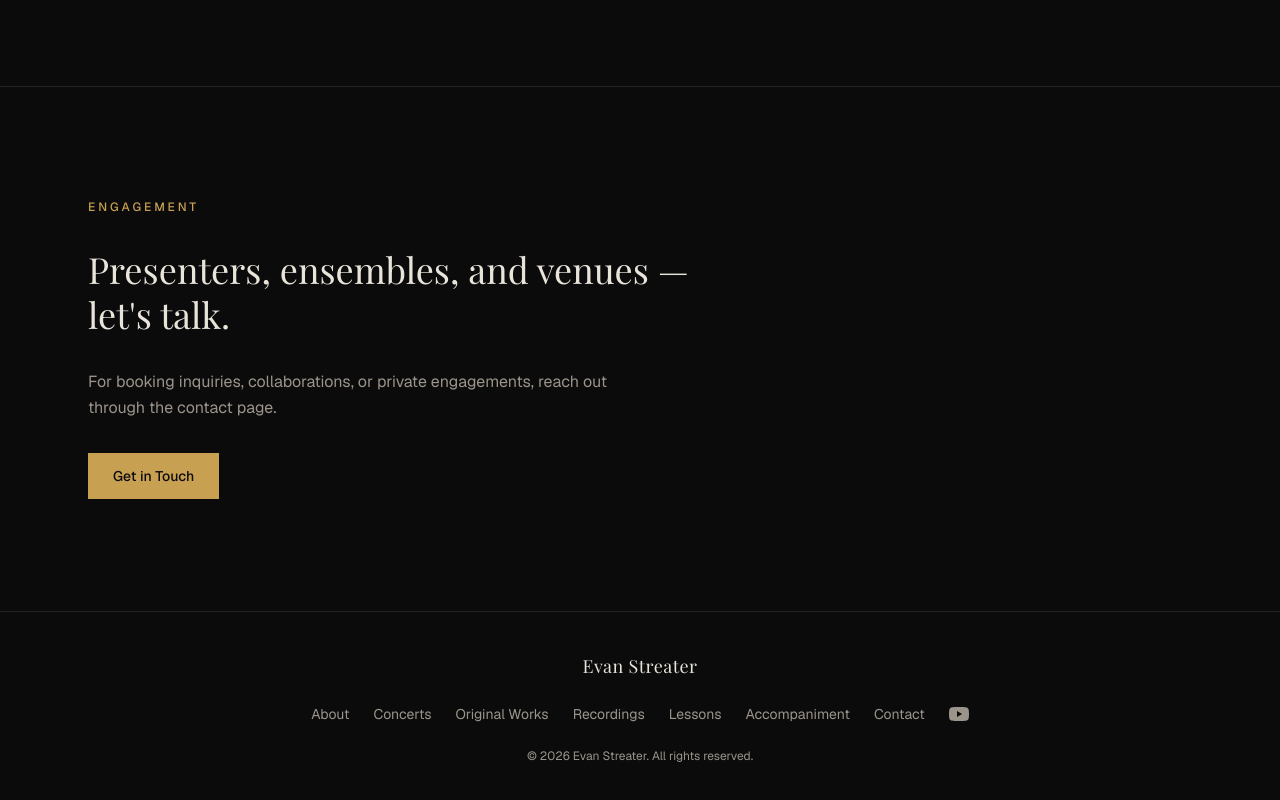
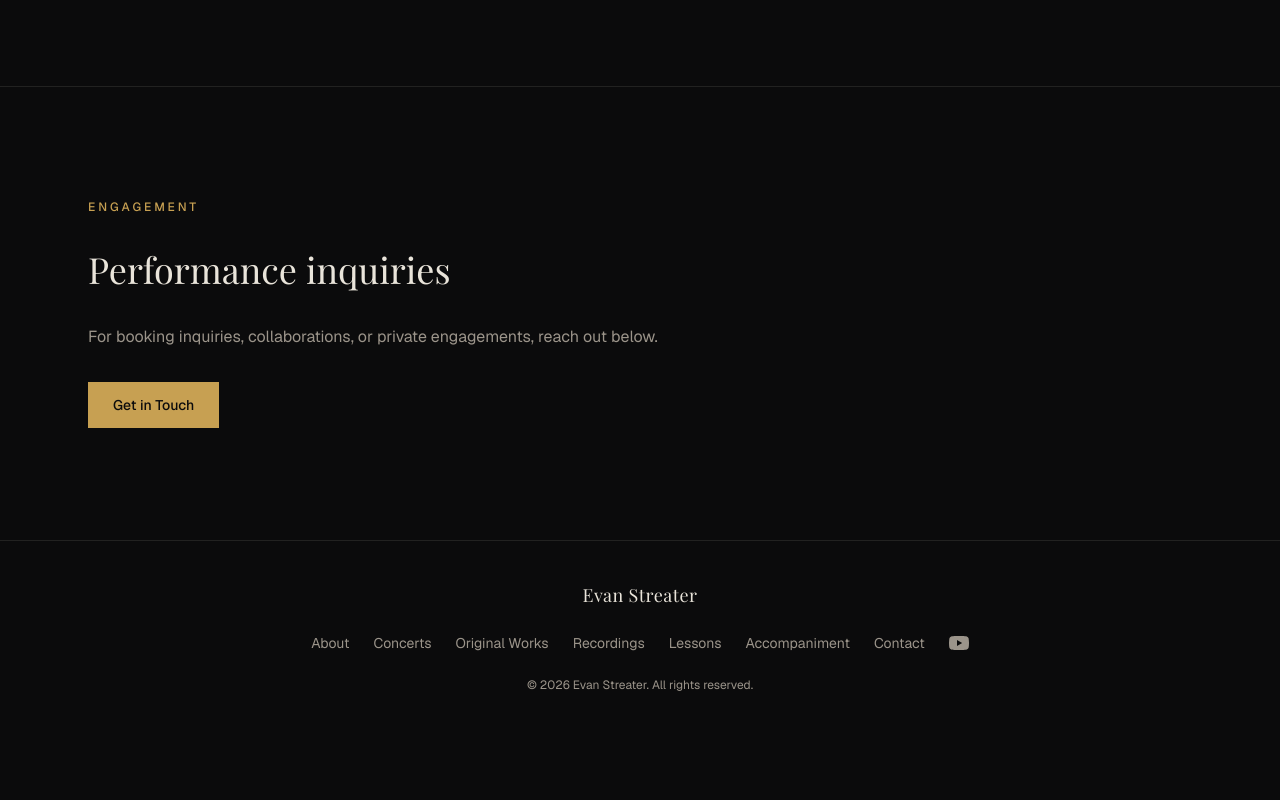
Before and after one commit to dolanmiu/Evan-Streater-Personal-Website, a Next.js app: page / in a window 1280 px wide. Shown: the part 2389-3189 px from the top of the page. After the commit the page ends 3122 px from the top, so only its background shows below. Built offline with nearby package versions, Linux system fonts and the light colour scheme; a web font is replaced by a local one.

Commit message:
style(home): change engagement CTA to Performance inquiries
Changed the homepage engagement section heading from 'Presenters, ensembles, and venues — let's talk.' to 'Performance inquiries' and the body text to 'reach out below.'

```diff
--- a/app/page.tsx
+++ b/app/page.tsx
@@ -142,11 +142,11 @@ export default function HomePage() {
         <div className="mx-auto flex max-w-6xl flex-col items-start gap-8 px-6 py-20 md:py-28">
           <Kicker>Engagement</Kicker>
           <h2 className="max-w-2xl font-serif text-3xl leading-tight md:text-4xl">
-            Presenters, ensembles, and venues — let&apos;s talk.
+            Performance inquiries
           </h2>
           <p className="max-w-xl leading-relaxed text-muted">
             For booking inquiries, collaborations, or private engagements, reach
-            out through the contact page.
+            out below.
           </p>
           <Link
             href="/contact"
```
Also changed, not shown: 1 other file (tests, documents, lock files or other folders).
